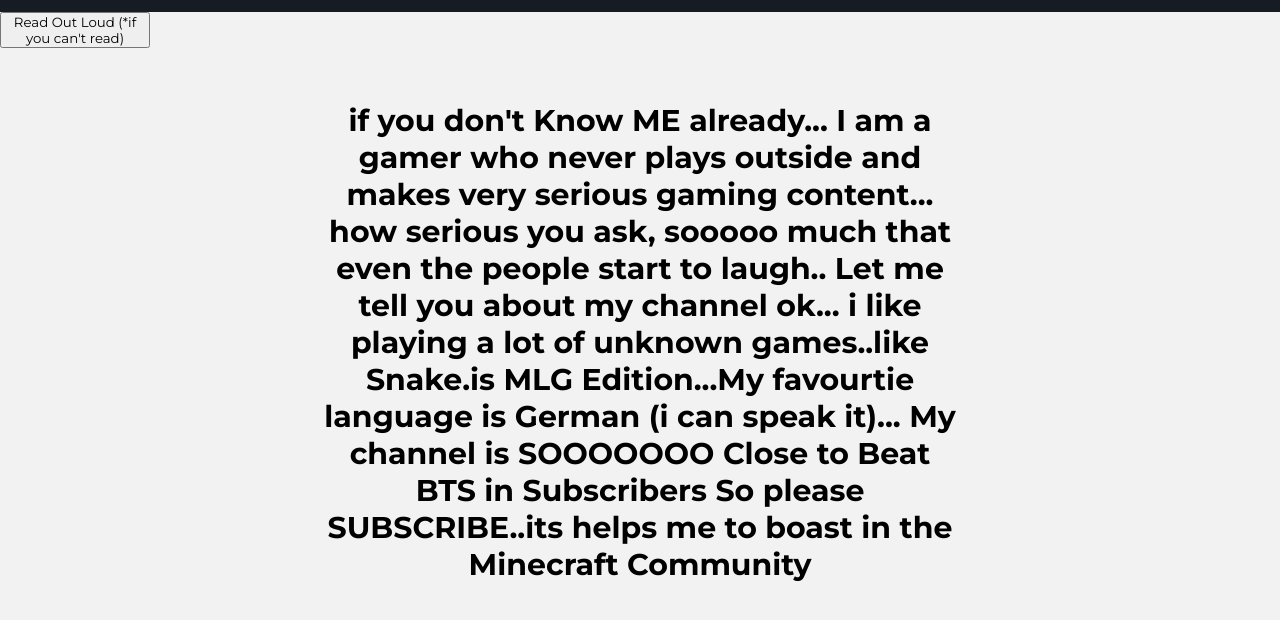
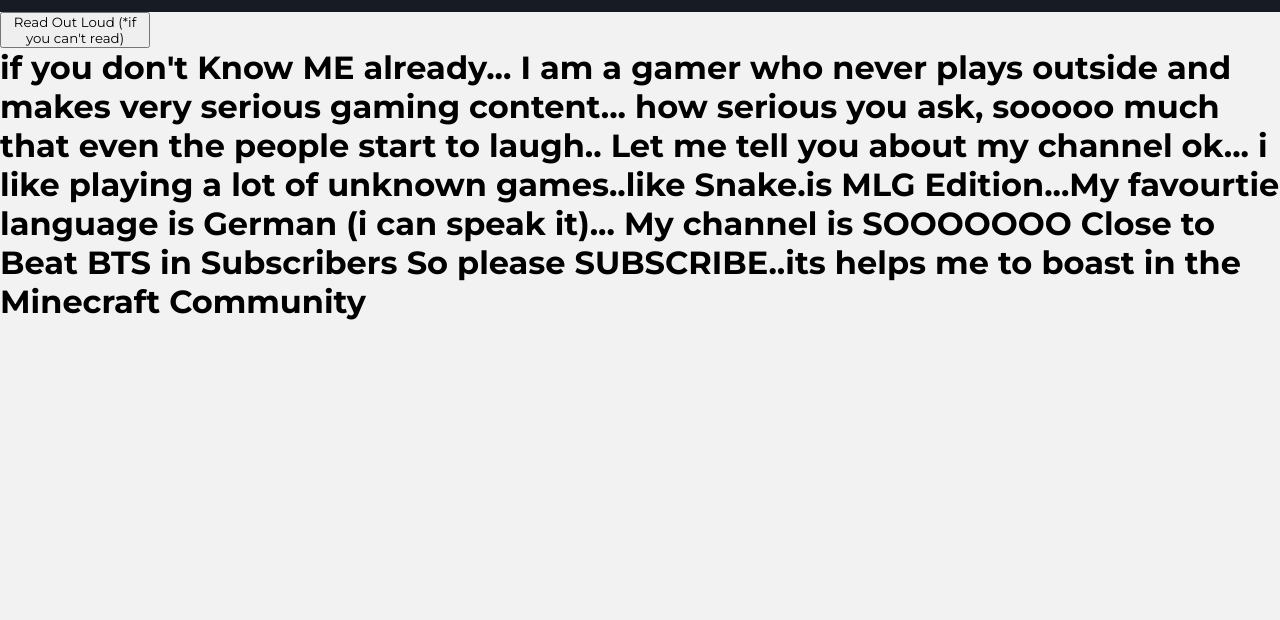
Before and after one commit to ReteamGamerzOfficial/RGOFFICIAL-WEBSITE, a plain HTML site: page about.html in a window 1280 px wide. Shown: the part 58-678 px from the top of the page. Drawn offline with Linux system fonts and the light colour scheme.

Commit message:
Add files via upload

```diff
--- a/about.html
+++ b/about.html
@@ -34,8 +34,8 @@
          </form>
       </nav>
       <button onclick="speechStein()" id="helpBTN">Read Out Loud (*if you can't read)</button>
-      <div class="content">
-         <header class="space">if you don't Know ME already... I am a gamer who never plays outside and makes very serious gaming content... how serious you ask, sooooo much that even the people start to laugh.. Let me tell you about my channel ok... i like playing a lot of unknown games..like Snake.is MLG Edition...My favourtie language is German (i can speak it)... My channel is SOOOOOOO Close to Beat BTS in Subscribers So please SUBSCRIBE..its helps me to boast in the Minecraft Community</header>
+      <div>
+        <h1>if you don't Know ME already... I am a gamer who never plays outside and makes very serious gaming content... how serious you ask, sooooo much that even the people start to laugh.. Let me tell you about my channel ok... i like playing a lot of unknown games..like Snake.is MLG Edition...My favourtie language is German (i can speak it)... My channel is SOOOOOOO Close to Beat BTS in Subscribers So please SUBSCRIBE..its helps me to boast in the Minecraft Community</h1>
       </div>
       <script src="about.js">
       </script>
```
